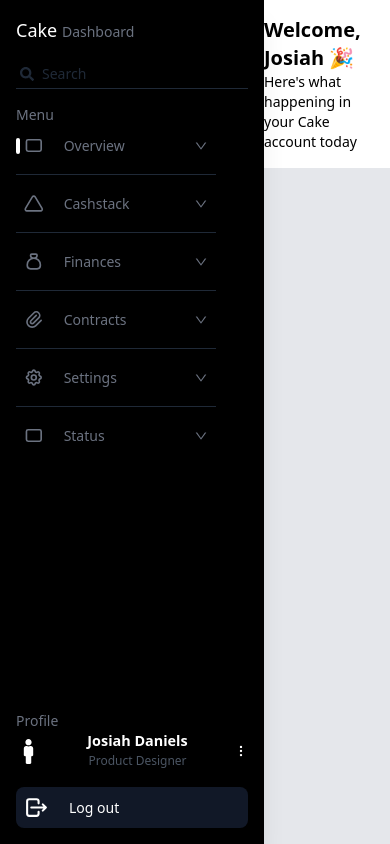
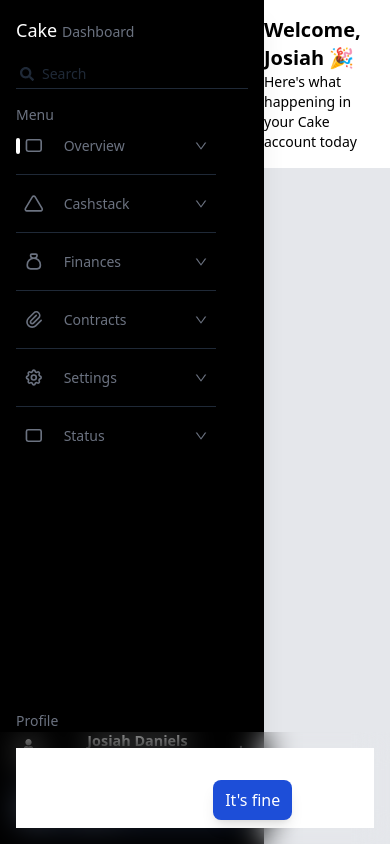
Before and after one commit to fagbenjaenoch/cake-dashboard, a Next.js app: page / in a window 390 px wide. Built offline with nearby package versions, Linux system fonts and the light colour scheme.

Commit message:
update: added functionality for warning mobile users

```diff
--- a/pages/_app.js
+++ b/pages/_app.js
@@ -1,11 +1,48 @@
-import '@/styles/globals.css'
+import "@/styles/globals.css";
 
-import Sidebar from '../components/Sidebar'
+import Sidebar from "../components/Sidebar";
+
+import { useState, useEffect } from "react";
+
+function MobileWarning() {
+  const [isMobile, setIsMobile] = useState(false);
+
+  useEffect(() => {
+    const handleResize = () => {
+      if (window.innerWidth < 768) {
+        setIsMobile(true);
+      } else {
+        setIsMobile(false);
+      }
+    };
+    window.addEventListener("resize", handleResize);
+    handleResize();
+    return () => window.removeEventListener("resize", handleResize);
+  }, []);
+
+  if (isMobile) {
+    return (
+      <div className="backdrop-filter backdrop-blur-lg text-white p-4 fixed bottom-0 left-0 w-full z-50 text-center">
+        <div className="bg-white p-2">
+          Warning: This website is not optimized for mobile devices.
+          <button className="bg-blue-700 hover:bg-blue-600 shadow-lg text-white py-2 px-3 rounded-lg">
+            It&apos;s fine
+          </button>
+        </div>
+      </div>
+    );
+  } else {
+    return null;
+  }
+}
 
 export default function App({ Component, pageProps }) {
   return (
-    <Sidebar>
-      <Component {...pageProps} />
-    </Sidebar>
-  )
+    <>
+      <MobileWarning />
+      <Sidebar>
+        <Component {...pageProps} />
+      </Sidebar>
+    </>
+  );
 }
```
